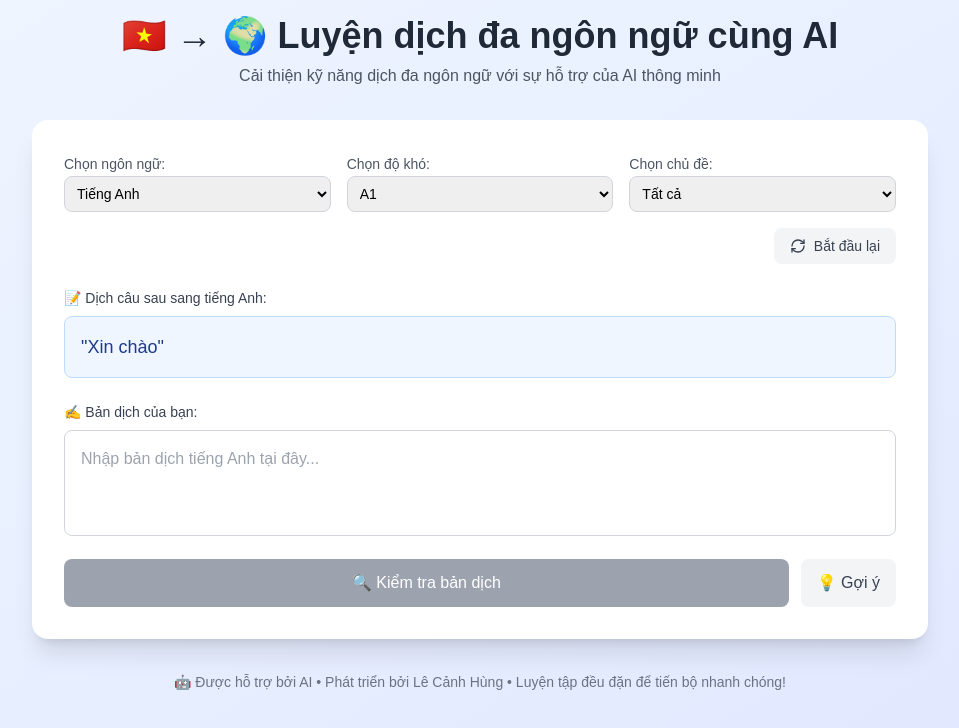
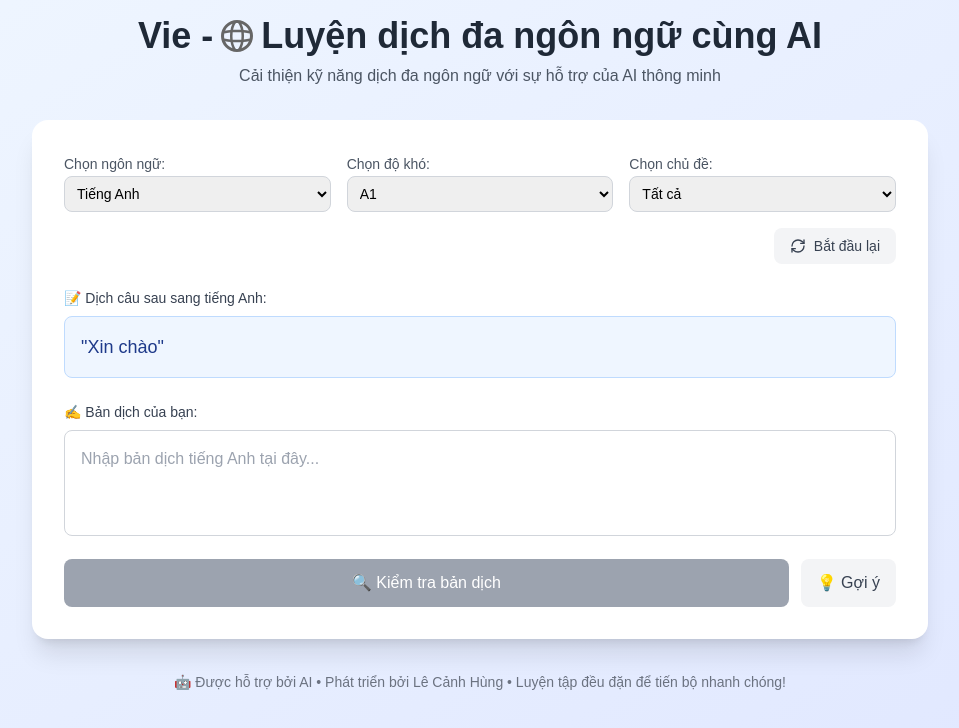
Before and after one commit to HungLeCanh/english-translation-practice-app, a Next.js app: page / in a window 1280 px wide. Shown: the top 728 px of the page, without its empty margins (160-1119 px from the left). Built offline with nearby package versions, Linux system fonts and the light colour scheme.

Commit message:
Header modified and metadata change

```diff
--- a/app/layout.tsx
+++ b/app/layout.tsx
@@ -13,8 +13,8 @@ const geistMono = Geist_Mono({
 });
 
 export const metadata: Metadata = {
-  title: "English Language Practice",
-  description: "A platform for practicing English language skills",
+  title: "Languages Practice",
+  description: "Practice languages with AI-powered corrections and explanations",
 };
 
 export default function RootLayout({
--- a/app/page.tsx
+++ b/app/page.tsx
@@ -162,9 +162,11 @@ export default function TranslationApp() {
     <div className="min-h-screen bg-gradient-to-br from-blue-50 to-indigo-100 p-2 sm:p-4">
       <div className="max-w-4xl mx-auto">
         {/* Header */}
-        <div className="text-center mb-4 sm:mb-8">
-          <h1 className="text-2xl sm:text-4xl font-bold text-gray-800 mb-2">
-            🇻🇳 → 🌍  Luyện dịch đa ngôn ngữ cùng AI
+        <div className="text-center mb-4 sm:mb-8 flex flex-col items-center justify-center">
+          <h1 className="text-2xl sm:text-4xl font-bold text-gray-800 mb-2 flex flex-col sm:flex-row items-center gap-2">
+            <span>Vie -</span>
+            <img src="/globe.svg" alt="Globe icon" className="w-6 h-6 sm:w-8 sm:h-8" />
+            <span>Luyện dịch đa ngôn ngữ cùng AI</span>
           </h1>
           <p className="text-sm sm:text-base text-gray-600 px-2">
             Cải thiện kỹ năng dịch đa ngôn ngữ với sự hỗ trợ của AI thông minh
```
